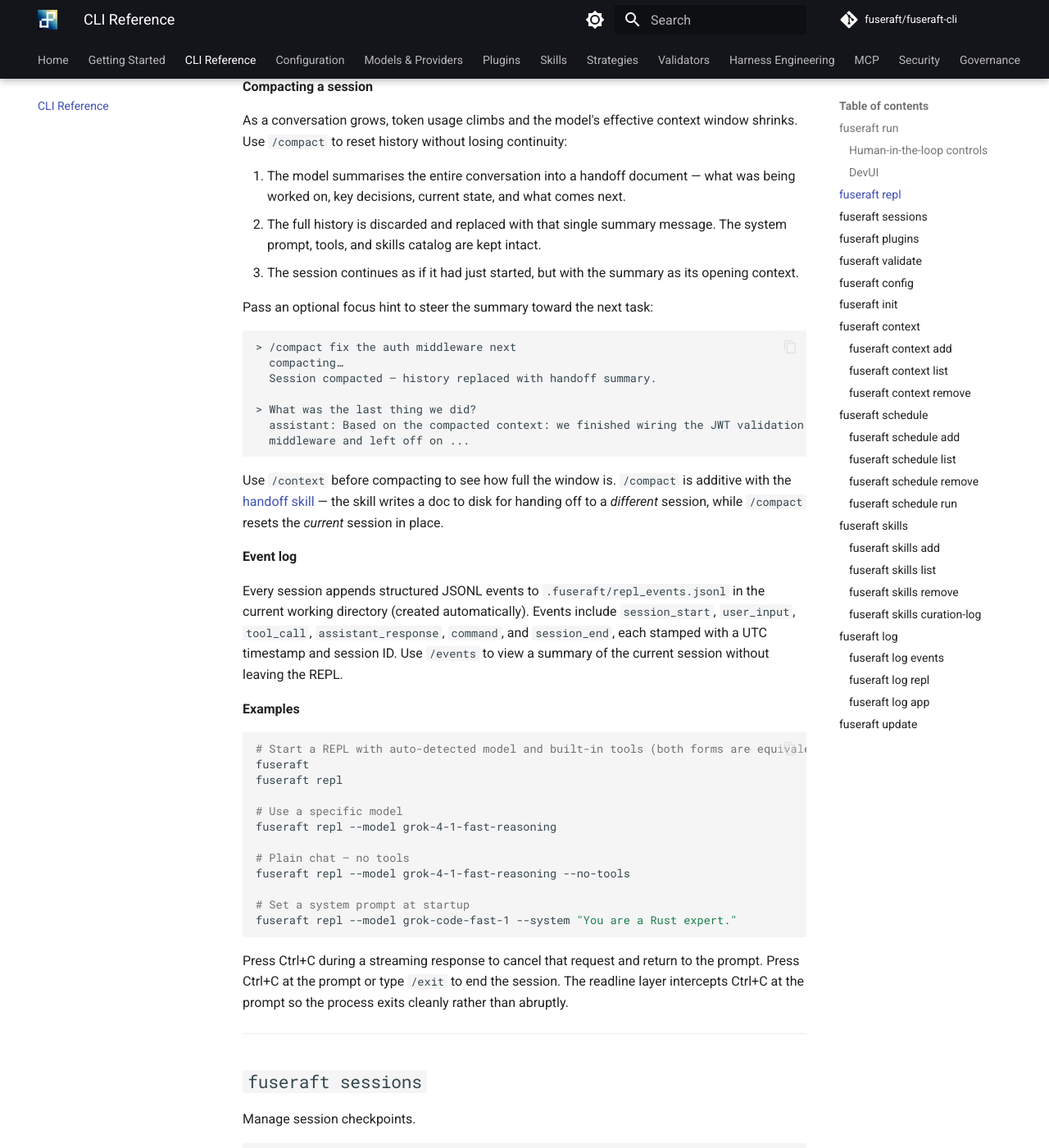
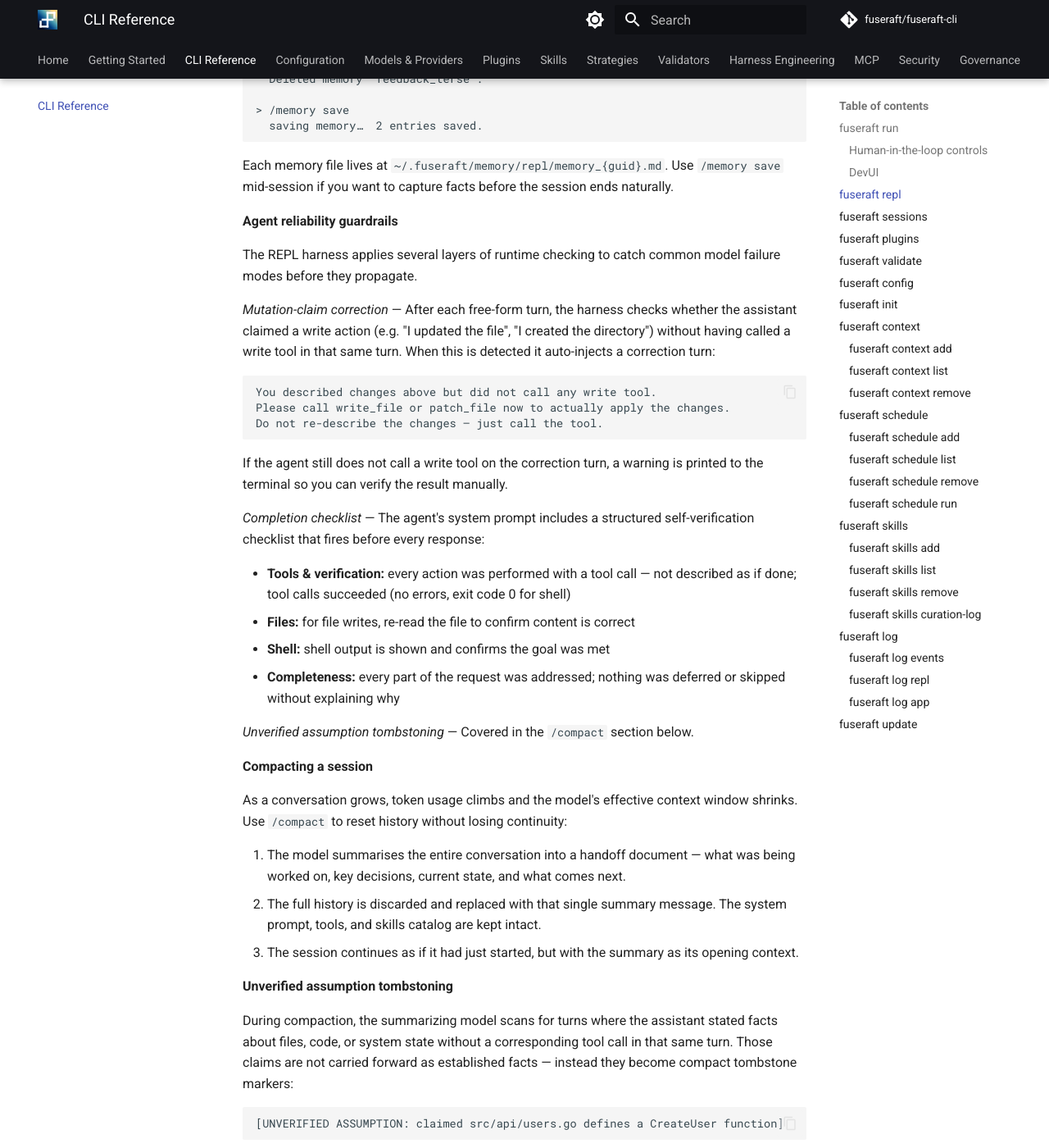
Before and after one commit to fuseraft/fuseraft-cli, an MkDocs documentation site: the page built from docs/cli-reference.md, in a window 1280 px wide and 1400 px high, scrolled down 19933 px. Shown: the whole window at 82% size. Built offline with MkDocs 1.6.1 and Material for MkDocs 9.7.7, drawn with Linux system fonts in a browser that asks for light colours; comment, search, counter and statistics services are not loaded; some of the changed text lies outside the part shown.

Commit message:
docs: document REPL agent reliability guardrails and compaction tombstones
Adds an "Agent reliability guardrails" section to the REPL reference
covering the mutation-claim correction, the completion checklist, and
unverified assumption tombstoning. Updates the /compact command entry
and the compacting-a-session prose to describe the [UNVERIFIED
ASSUMPTION: ...] marker behaviour introduced in the previous commit.

````diff
--- a/docs/cli-reference.md
+++ b/docs/cli-reference.md
@@ -333,7 +333,7 @@
 | `/rewind <n>` | Keep turns 1…n and discard all later turns. Turn count is the number of User messages currently in memory. Clamps safely — passing a number larger than the current turn count is a no-op. |
 | `/rewind -<n>` | Step back n turns from the current position (relative rewind). `/rewind -1` drops the last turn; `/rewind -99` clamps to 0 and clears all turns. |
 | `/clear` | Clear conversation history (system prompt is kept) |
-| `/compact` | Ask the model to summarise the session into a handoff document, then replace history with that summary. The system prompt and tools/skills catalog are kept; everything else is discarded. Use this when context is filling up but you want to continue in the same session. |
+| `/compact` | Ask the model to summarise the session into a handoff document, then replace history with that summary. The system prompt and tools/skills catalog are kept; everything else is discarded. Facts the assistant stated without a backing tool call are tombstoned as `[UNVERIFIED ASSUMPTION: ...]` rather than carried forward as established facts. Use this when context is filling up but you want to continue in the same session. |
 | `/compact <focus>` | Same as `/compact`, but passes a focus hint to the model so the summary is tailored toward the next task (e.g. `/compact fix the auth bug next`) |
 | `/history` | Show a condensed view of the conversation (role + preview of each message) |
 | `/system` | Print the current system prompt |
@@ -672,6 +672,29 @@
 
 Each memory file lives at `~/.fuseraft/memory/repl/memory_{guid}.md`. Use `/memory save` mid-session if you want to capture facts before the session ends naturally.
 
+**Agent reliability guardrails**
+
+The REPL harness applies several layers of runtime checking to catch common model failure modes before they propagate.
+
+*Mutation-claim correction* — After each free-form turn, the harness checks whether the assistant claimed a write action (e.g. "I updated the file", "I created the directory") without having called a write tool in that same turn. When this is detected it auto-injects a correction turn:
+
+```
+You described changes above but did not call any write tool.
+Please call write_file or patch_file now to actually apply the changes.
+Do not re-describe the changes — just call the tool.
+```
+
+If the agent still does not call a write tool on the correction turn, a warning is printed to the terminal so you can verify the result manually.
+
+*Completion checklist* — The agent's system prompt includes a structured self-verification checklist that fires before every response:
+
+- **Tools & verification:** every action was performed with a tool call — not described as if done; tool calls succeeded (no errors, exit code 0 for shell)
+- **Files:** for file writes, re-read the file to confirm content is correct
+- **Shell:** shell output is shown and confirms the goal was met
+- **Completeness:** every part of the request was addressed; nothing was deferred or skipped without explaining why
+
+*Unverified assumption tombstoning* — Covered in the `/compact` section below.
+
 **Compacting a session**
 
 As a conversation grows, token usage climbs and the model's effective context window shrinks. Use `/compact` to reset history without losing continuity:
@@ -679,6 +702,16 @@
 1. The model summarises the entire conversation into a handoff document — what was being worked on, key decisions, current state, and what comes next.
 2. The full history is discarded and replaced with that single summary message. The system prompt, tools, and skills catalog are kept intact.
 3. The session continues as if it had just started, but with the summary as its opening context.
+
+**Unverified assumption tombstoning**
+
+During compaction, the summarizing model scans for turns where the assistant stated facts about files, code, or system state without a corresponding tool call in that same turn. Those claims are not carried forward as established facts — instead they become compact tombstone markers:
+
+```
+[UNVERIFIED ASSUMPTION: claimed src/api/users.go defines a CreateUser function]
+```
+
+Facts confirmed by actual tool output (`read_file`, `shell_run`, `grep_file`, etc.) are summarised normally. The REPL agent is instructed to treat any `[UNVERIFIED ASSUMPTION: ...]` marker it encounters as an unconfirmed claim that requires tool verification before acting on it. This prevents bad early claims from silently propagating across a compaction boundary.
 
 Pass an optional focus hint to steer the summary toward the next task:
 
````
